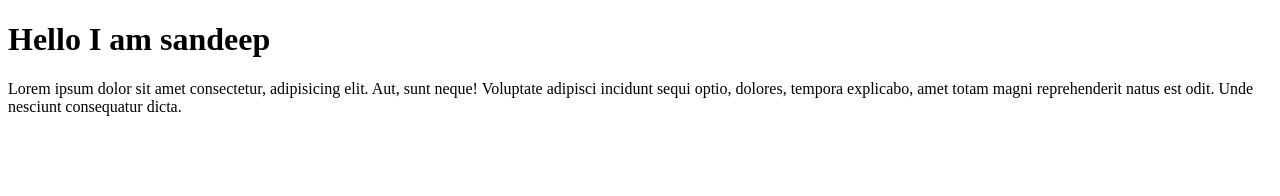
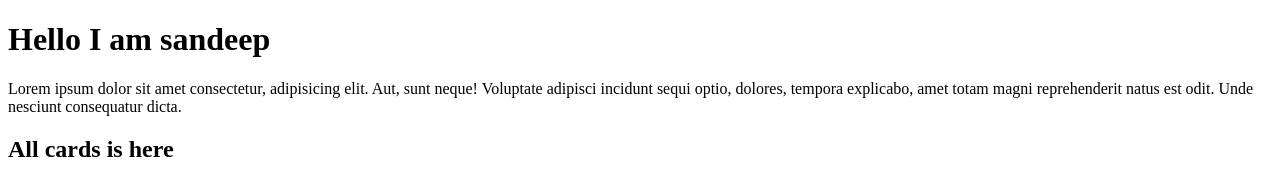
Before and after one commit to sandipsharma9010-stack/pr-demo, a plain HTML site: page index.html in a window 1280 px wide. Drawn offline with Linux system fonts and the light colour scheme.

Commit message:
Add the heading 2 in index file

```diff
--- a/index.html
+++ b/index.html
@@ -14,6 +14,8 @@
         optio, dolores, tempora explicabo, amet totam magni reprehenderit natus est odit. Unde nesciunt consequatur
         dicta.</p>
 
+        <h2> All cards is here</h2>
+
 </body>
 
 </html>
```
